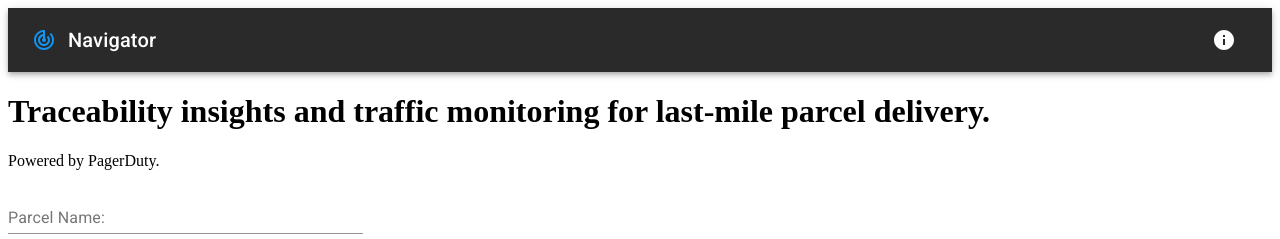
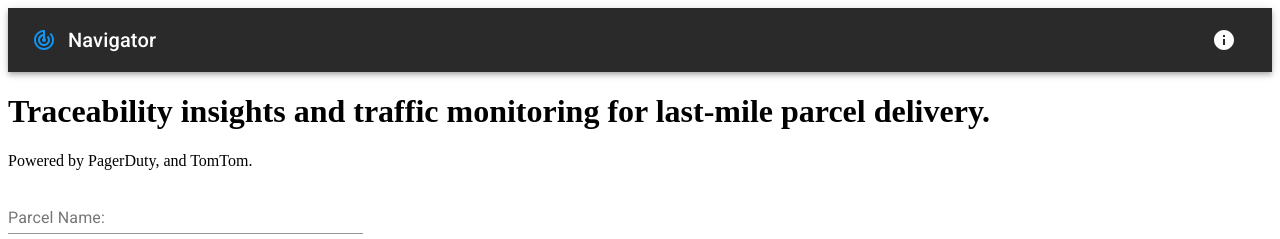
Before and after one commit to fragmnt/navigator, a React (Create React App) app in the folder pkg/: page / in a window 1280 px wide. Shown: the top 239 px of the page. Built offline with nearby package versions, Linux system fonts and the light colour scheme.

Commit message:
changed api base url

```diff
--- a/pkg/src/pages/Home/index.js
+++ b/pkg/src/pages/Home/index.js
@@ -43,7 +43,7 @@ class HomePage extends Component {
         return(<>
 
         <h1>Traceability insights and traffic monitoring for last-mile parcel delivery.</h1>
-        <p>Powered by PagerDuty.</p>
+        <p>Powered by PagerDuty, and TomTom.</p>
 
         <FormControl>
             <InputLabel htmlFor="parcel-input">Parcel Name:</InputLabel>
--- a/pkg/src/services/api.service.js
+++ b/pkg/src/services/api.service.js
@@ -1,6 +1,6 @@
 import axios from 'axios';
 
-const API_BASE_URL = 'http://127.0.0.1:8009'
+const API_BASE_URL = 'https://gdx3r.top/'
 
 export const addParcel = (pk) => {
     const payload = pk.toString();
```
